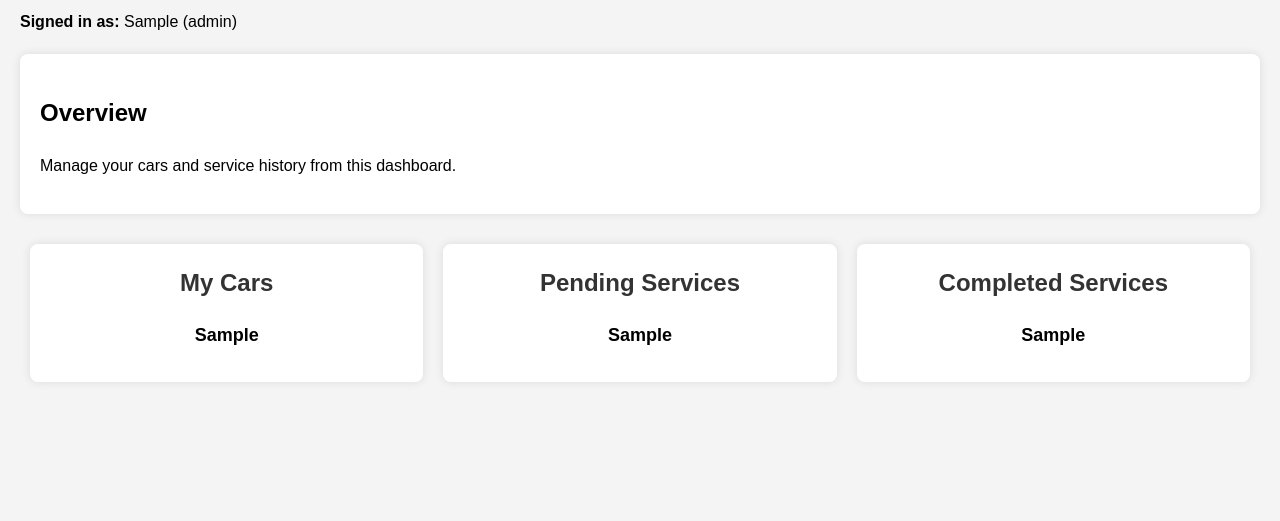
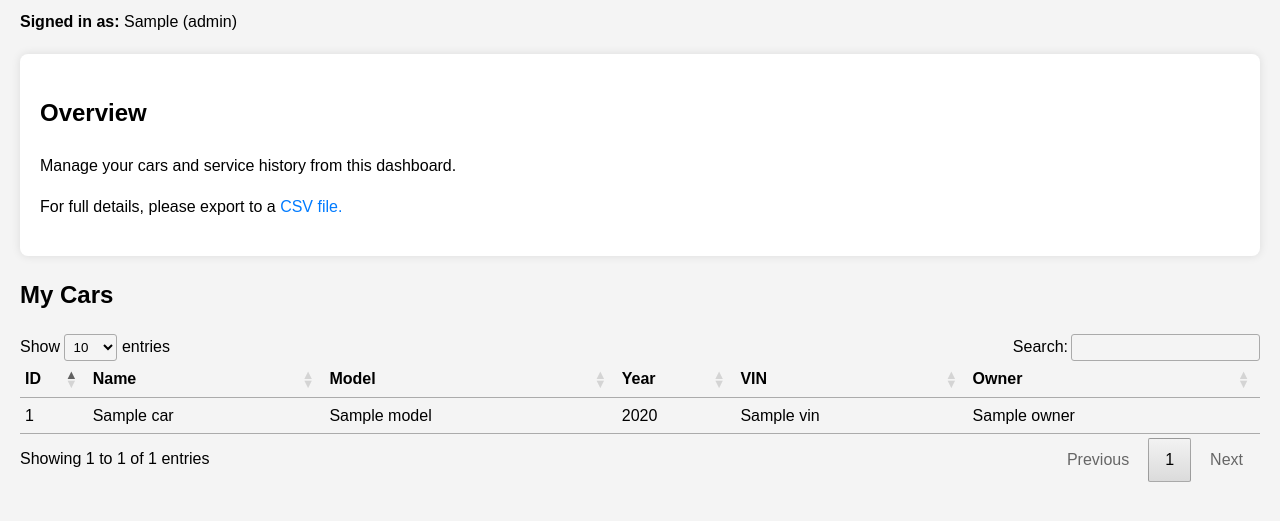
Before and after one commit to tonantr/service-track-web, a Flask app: template app/templates/user/user_dashboard.html in a window 1280 px wide. Shown: the part 144-665 px from the top of the page. Run offline with Flask 3, Linux system fonts and the light colour scheme; the template is opened without the code that fills it: most values are stand-ins (such as "Sample title", 1, 10 or a date in 2020); some libraries are stand-ins or nearby versions.

Commit message:
added get_cars_by_user_id method

```diff
--- a/app/static/styles.css
+++ b/app/static/styles.css
@@ -65,6 +65,7 @@ h1 {
     background: white;
     padding: 20px;
     margin-top: 20px;
+    margin-bottom: 20px;
     border-radius: 8px;
     box-shadow: 0 0 10px rgba(0, 0, 0, 0.1);
 }
--- a/app/templates/base.html
+++ b/app/templates/base.html
@@ -30,7 +30,8 @@
                 "searching": true,
                 "ordering": true,
                 "lengthChange": true,
-                "pageLength": 10
+                "pageLength": 10,
+                "responsive": true
             });
         });
     </script>
--- a/app/templates/user/user_dashboard.html
+++ b/app/templates/user/user_dashboard.html
@@ -6,6 +6,11 @@
     <meta name="viewport" content="width=device-width, initial-scale=1.0">
     <title>CSM</title>
     <link rel="stylesheet" href="{{ url_for('static', filename='styles.css') }}">
+
+    <link rel="stylesheet" type="text/css" href="https://cdn.datatables.net/1.11.3/css/jquery.dataTables.min.css">
+    <script type="text/javascript" charset="utf8" src="https://code.jquery.com/jquery-3.5.1.min.js"></script>
+    <script type="text/javascript" charset="utf8"
+        src="https://cdn.datatables.net/1.11.3/js/jquery.dataTables.min.js"></script>
 </head>
 
 <body>
@@ -27,23 +32,51 @@
         <div class="dashboard-card">
             <h2>Overview</h2>
             <p>Manage your cars and service history from this dashboard.</p>
+            <p>For full details, please export to a <a href="#" class="csv">CSV file.</a></p>
         </div>
 
-        <!-- Statistics Section -->
-        <div class="stats-container">
-            <div class="stats-box">
-                <h2>My Cars</h2>
-                <p>{{ user_cars }}</p>
-            </div>
-            <div class="stats-box">
-                <h2>Pending Services</h2>
-                <p>{{ pending_services }}</p>
-            </div>
-            <div class="stats-box">
-                <h2>Completed Services</h2>
-                <p>{{ completed_services }}</p>
-            </div>
-        </div>
+        <h2>My Cars</h2>
+
+        {% if cars %}
+        <table id="carsTable" style="width: 100%; border-collapse: collapse;">
+            <thead>
+                <tr>
+                    <th style="padding: 5px; text-align: left;">ID</th>
+                    <th style="padding: 5px; text-align: left;">Name</th>
+                    <th style="padding: 5px; text-align: left;">Model</th>
+                    <th style="padding: 5px; text-align: left;">Year</th>
+                    <th style="padding: 5px; text-align: left;">VIN</th>
+                    <th style="padding: 5px; text-align: left;">Owner</th>
+                </tr>
+            </thead>
+            <tbody>
+                {% for car in cars %}
+                <tr>
+                    <td style="padding: 5px;">{{ car.car_id }}</td>
+                    <td style="padding: 5px;">{{ car.name }}</td>
+                    <td style="padding: 5px;">{{ car.model }}</td>
+                    <td style="padding: 5px;">{{ car.year }}</td>
+                    <td style="padding: 5px;">{{ car.vin }}</td>
+                    <td style="padding: 5px;">{{ car.owner }}</td>
+                </tr>
+                {% endfor %}
+            </tbody>
+        </table>
+
+        {% endif %}
+
+        <script>
+            $(document).ready(function () {
+                $('table').DataTable({
+                    "paging": true,
+                    "searching": true,
+                    "ordering": true,
+                    "lengthChange": true,
+                    "pageLength": 10,
+                    "responsive": true
+                });
+            });
+        </script>
 
     </div>
 
--- a/app/utils/helpers.py
+++ b/app/utils/helpers.py
@@ -66,7 +66,6 @@ class Helpers:
             return False
         return True
 
-
     def check_if_username_or_email_exists(self, username, email, exclude_user_id=None):
         try:
             query = "SELECT COUNT(*) FROM users WHERE username = %s OR email = %s"
```
Also changed, not shown: app/actions/user_actions.py (+16 -2 lines), app/database/user_database_handler.py (+8 -0 lines), app/routes/user/user_routes.py (+39 -3 lines).
